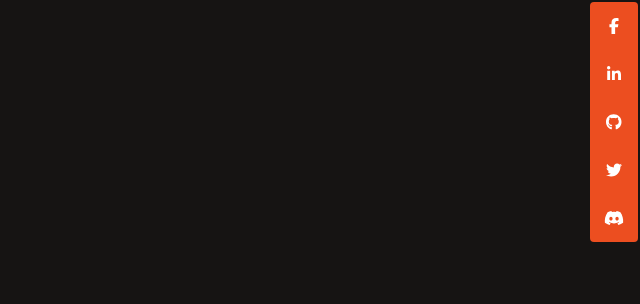
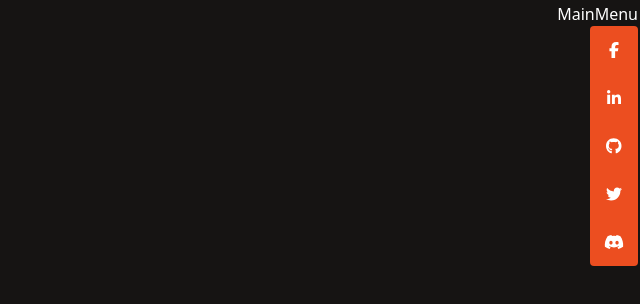
Before and after one commit to milwilczynski/kekAbout, a React (Vite) app: page / in a window 1280 px wide. Shown: the top 304 px of the page, without its empty margins (640-1280 px from the left). Built offline with nearby package versions, Linux system fonts and the light colour scheme.

Commit message:
mini refactor - create new component

```diff
--- a/src/App.tsx
+++ b/src/App.tsx
@@ -1,43 +1,8 @@
 import React from 'react';
-import { FontAwesomeIcon } from '@fortawesome/react-fontawesome';
-import {
-  faFacebookF,
-  faGithub,
-  faLinkedinIn,
-  faTwitter,
-  faDiscord,
-} from '@fortawesome/free-brands-svg-icons';
-import { faArrowRight } from '@fortawesome/free-solid-svg-icons/faArrowRight';
-import styles from '~/app.module.scss';
+import Navigation from '~/components/navigation';
 
 function App() {
-  return (
-    <>
-      <section id={styles.navigation}>
-        <section className="" />
-        <section className={styles.socials_holder}>
-          <div className={styles.socials_holder_socials}>
-            <div className={styles.socials_holder_socials_icon}>
-              <FontAwesomeIcon icon={faFacebookF} />
-            </div>
-            <div className={styles.socials_holder_socials_icon}>
-              <FontAwesomeIcon icon={faLinkedinIn} />
-            </div>
-            <div className={styles.socials_holder_socials_icon}>
-              <FontAwesomeIcon icon={faGithub} />
-            </div>
-            <div className={styles.socials_holder_socials_icon}>
-              <FontAwesomeIcon icon={faTwitter} />
-            </div>
-            <div className={styles.socials_holder_socials_icon}>
-              <FontAwesomeIcon icon={faDiscord} />
-            </div>
-          </div>
-        </section>
-      </section>
-      <section id="body" />
-    </>
-  );
+  return <Navigation />;
 }
 
 export default App;
--- a/src/app.module.scss
+++ b/src/app.module.scss
@@ -1,46 +1,3 @@
-#navigation {
-  @apply flex w-fit fixed right-0 top-0 w-fit mr-0.5 my-0.5;
-  .socials_holder {
-    @apply flex-row-reverse flex w-fit justify-center items-center;
-    font-family: 'Lato', serif;
-
-    &_socials {
-      @apply flex flex-col w-full bg-orange rounded;
-      height: 15rem;
-      &_icon {
-        @apply flex w-full h-full justify-center align-middle;
-        width: 3rem;
-        transition: all 0.5s;
-
-        svg {
-          @apply self-center;
-        }
-
-        &:first-child {
-          @apply rounded-bl;
-        }
-        &:last-child {
-          @apply rounded-br;
-        }
-
-        &:hover {
-          @apply bg-white cursor-pointer;
-          transition: all 0.5s;
-          svg {
-            @apply text-orange;
-          }
-        }
-      }
-    }
-    &_toggle {
-      @apply mr-2;
-      &:hover {
-        @apply cursor-pointer;
-      }
-    }
-  }
-}
-
 @keyframes hr-animate {
   0% {
     @apply bg-orange;
--- /dev/null
+++ b/src/components/navigation/MainMenu.tsx
@@ -0,0 +1,7 @@
+import React from 'react';
+
+interface MainMenuProps {}
+
+export function MainMenu(props: MainMenuProps) {
+  return <>MainMenu</>;
+}
--- a/src/components/navigation/Menu.tsx
+++ /dev/null
@@ -1,24 +0,0 @@
-import React from 'react';
-import { FontAwesomeIcon } from '@fortawesome/react-fontawesome';
-import { faCoffee, faHome } from '@fortawesome/free-solid-svg-icons';
-import styles from '~/components/navigation/menu.module.scss';
-
-interface MenuProps {}
-
-export function Menu(props: MenuProps) {
-  return (
-    <div id={styles.menu}>
-      <div className={styles.icon_container}>
-        <div className={styles.icon_backdrop}>
-          <FontAwesomeIcon
-            icon={faHome}
-            className={`${styles.icon} ${styles.icon_selected}`}
-          />
-        </div>
-        <FontAwesomeIcon icon={faCoffee} className={styles.icon} />
-        <FontAwesomeIcon icon={faCoffee} className={styles.icon} />
-        <FontAwesomeIcon icon={faHome} className={styles.icon} />
-      </div>
-    </div>
-  );
-}
--- /dev/null
+++ b/src/components/navigation/Socials.tsx
@@ -0,0 +1,36 @@
+import React from 'react';
+import { FontAwesomeIcon } from '@fortawesome/react-fontawesome';
+import {
+  faDiscord,
+  faFacebookF,
+  faGithub,
+  faLinkedinIn,
+  faTwitter,
+} from '@fortawesome/free-brands-svg-icons';
+import styles from './navigation.module.scss';
+
+interface SocialsProps {}
+
+export function Socials(props: SocialsProps) {
+  return (
+    <section className={styles.socials_holder}>
+      <div className={styles.socials_holder_socials}>
+        <div className={styles.socials_holder_socials_icon}>
+          <FontAwesomeIcon icon={faFacebookF} />
+        </div>
+        <div className={styles.socials_holder_socials_icon}>
+          <FontAwesomeIcon icon={faLinkedinIn} />
+        </div>
+        <div className={styles.socials_holder_socials_icon}>
+          <FontAwesomeIcon icon={faGithub} />
+        </div>
+        <div className={styles.socials_holder_socials_icon}>
+          <FontAwesomeIcon icon={faTwitter} />
+        </div>
+        <div className={styles.socials_holder_socials_icon}>
+          <FontAwesomeIcon icon={faDiscord} />
+        </div>
+      </div>
+    </section>
+  );
+}
--- /dev/null
+++ b/src/components/navigation/index.tsx
@@ -0,0 +1,15 @@
+import React from 'react';
+import styles from './navigation.module.scss';
+import { Socials } from '~/components/navigation/Socials';
+import { MainMenu } from '~/components/navigation/MainMenu';
+
+function Navigation() {
+  return (
+    <section id={styles.navigation}>
+      <MainMenu />
+      <Socials />
+    </section>
+  );
+}
+
+export default Navigation;
--- a/src/components/navigation/menu.module.scss
+++ /dev/null
@@ -1,25 +0,0 @@
-#menu {
-  @apply flex text-black w-3/12 h-12 bg-white rounded mx-2 mt-2;
-}
-
-.icon_container {
-  @apply flex w-full justify-evenly items-center;
-}
-
-.icon {
-  @apply flex px-1 text-yellow;
-  height: 1.4rem;
-  width: 1.4rem;
-
-  &_backdrop {
-    @apply mt-5 bg-gray-900 rounded-full w-full h-full;
-  }
-
-  &_selected {
-    @apply text-orange;
-  }
-
-  &:hover {
-    @apply cursor-pointer text-orange;
-  }
-}
--- /dev/null
+++ b/src/components/navigation/navigation.module.scss
@@ -0,0 +1,42 @@
+#navigation {
+  @apply flex flex-col items-end w-fit fixed right-0 top-0 w-fit mr-0.5 my-0.5;
+  .socials_holder {
+    @apply flex-row-reverse flex w-fit justify-center items-center;
+    font-family: 'Lato', serif;
+
+    &_socials {
+      @apply flex flex-col w-full bg-orange rounded;
+      height: 15rem;
+      &_icon {
+        @apply flex w-full h-full justify-center align-middle;
+        width: 3rem;
+        transition: all 0.5s;
+
+        svg {
+          @apply self-center;
+        }
+
+        &:first-child {
+          @apply rounded-t;
+        }
+        &:last-child {
+          @apply rounded-b;
+        }
+
+        &:hover {
+          @apply bg-white cursor-pointer;
+          transition: all 0.5s;
+          svg {
+            @apply text-orange;
+          }
+        }
+      }
+    }
+    &_toggle {
+      @apply mr-2;
+      &:hover {
+        @apply cursor-pointer;
+      }
+    }
+  }
+}
```
